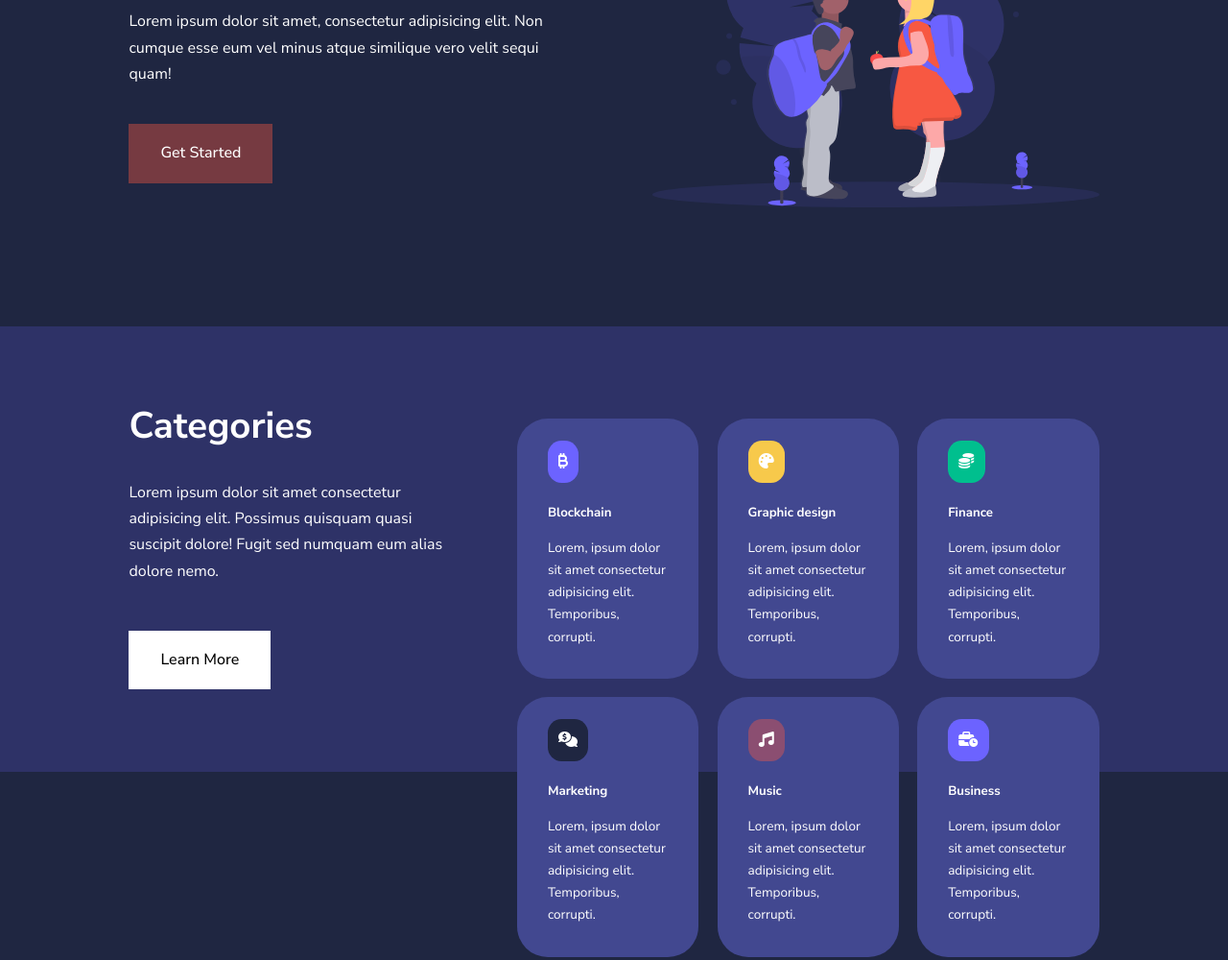
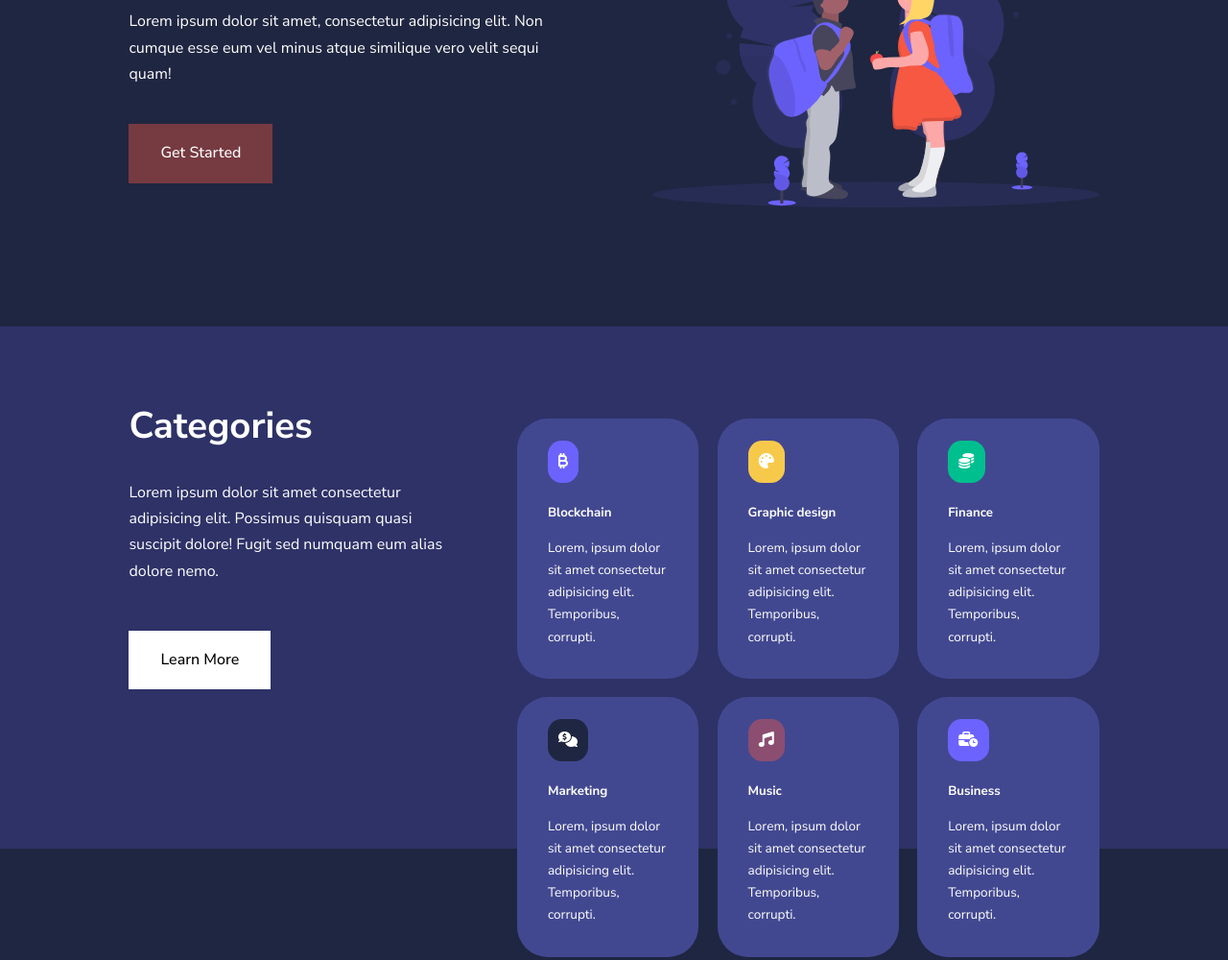
Before and after one commit to Lenoxokoth/school, a plain HTML site: page index.html in a window 1280 px wide. Shown: the part 300-1300 px from the top of the page at 96% size. Drawn offline with nearby package versions, Linux system fonts and the light colour scheme.

Commit message:
height of catgory section has being added

```diff
--- a/css/style.css
+++ b/css/style.css
@@ -194,7 +194,7 @@ nav button{
 
 .category{
     background: var(--color-bg1);
-    height: 58vh;
+    height: 68vh;
 }
 
 .category-left h1{
```
